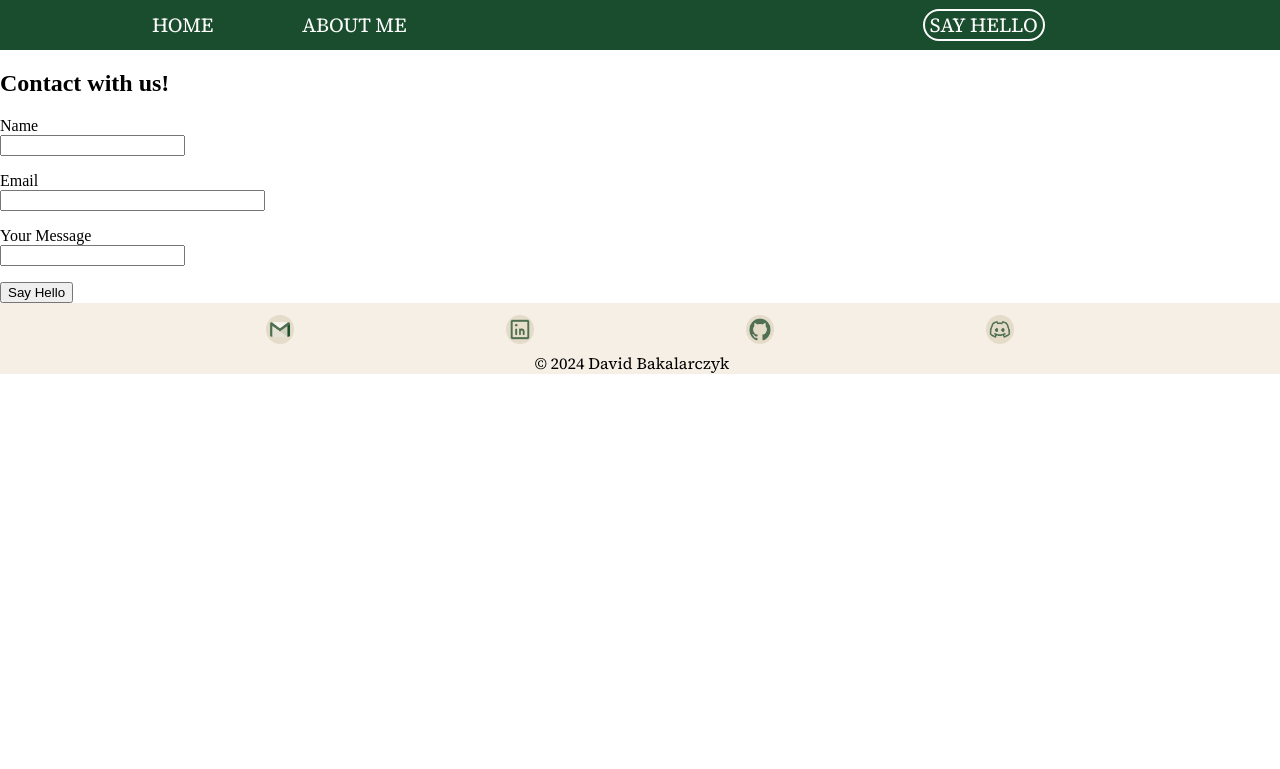
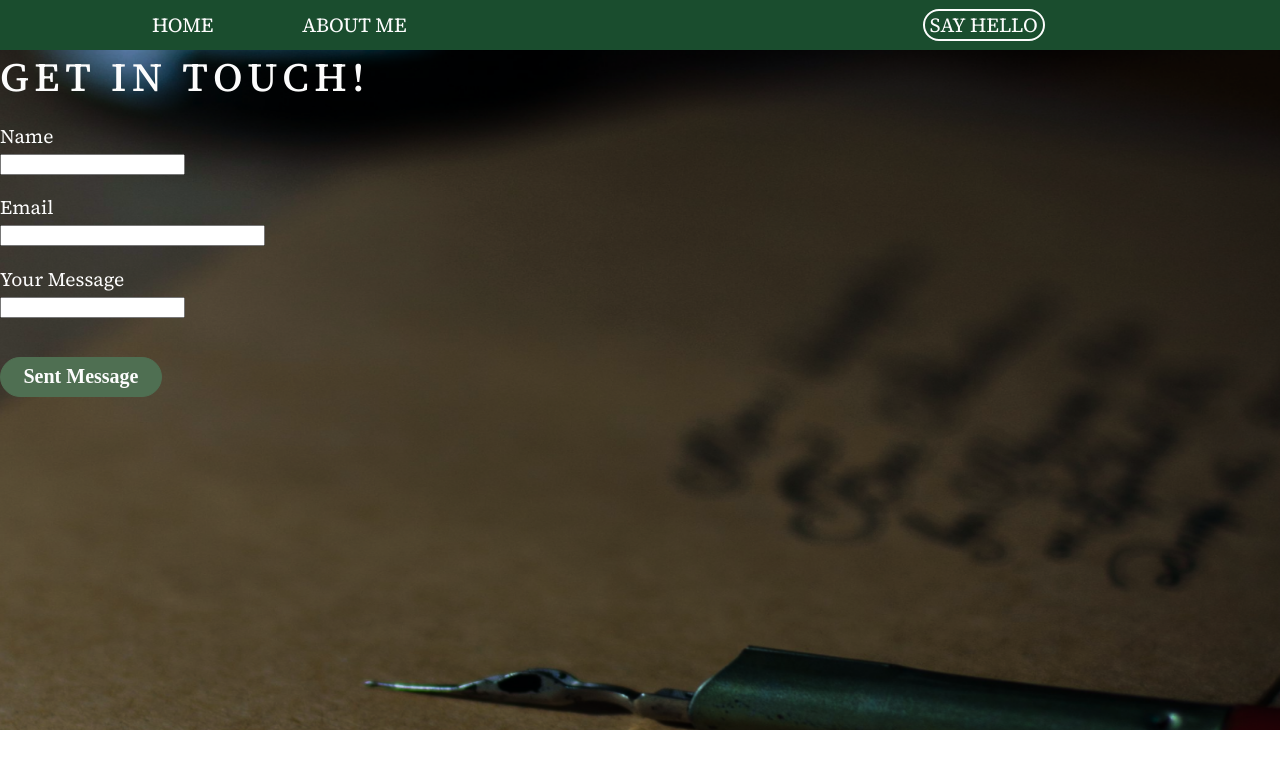
Before and after one commit to HerrDavey/WebsiteOfDataAnalyst, a Flask app: page /say_hello in a window 1280 px wide. Shown: the top 769 px of the page. Run offline with Flask 3, Linux system fonts and the light colour scheme.

Commit message:
DESING IMPROVEMENT: Add styling for scrollbar + improvement the contact page in aestetic

```diff
--- a/forms.py
+++ b/forms.py
@@ -7,4 +7,4 @@ class SayHello(FlaskForm):
     name = StringField(label='Name', validators=[DataRequired()])
     email = StringField(label='Email', validators=[DataRequired(), Email(granular_message=True)])
     message = StringField(label='Your Message')
-    submit = SubmitField(label="Say Hello")
+    submit = SubmitField(label="Sent Message")
--- a/static/styles.css
+++ b/static/styles.css
@@ -7,6 +7,24 @@ body, html {
     padding: 0;
     font-size: 1rem;
 }
+
+/*SCROLLBAR SECTION START*/
+
+::-webkit-scrollbar {
+    width: 10px;
+}
+
+::-webkit-scrollbar-track {
+    background: #E7EEE8;
+}
+
+::-webkit-scrollbar-thumb {
+    background: #94B397;
+    border-radius: 5px;
+}
+
+/*SCROLLBAR SECTION END*/
+
 
 /* NAVBAR SECTION START */
 
@@ -292,3 +310,49 @@ body, html {
     font-weight: 400;
     font-family: "Source Serif 4", serif;
 }
+
+/* CONTACT SECTION START */
+
+.contact-section {
+    background-image: url(./contact_image.png);
+    background-color: #F5EFE6;
+    background-position: center;
+    background-repeat: no-repeat;
+    background-size: 105% 105%;
+    position: relative;
+    height: 42.5rem;
+}
+
+.contact-section h1 {
+    margin: 0;
+    font-family: "Source Serif 4", serif;
+    font-weight: 500;
+    font-size: 2.5rem;
+    color: #FCFCFC;
+    letter-spacing: 0.35rem;
+
+}
+
+.contact-section p {
+    font-family: "Source Serif 4", serif;
+    font-weight: 400;
+    font-size: 1.2rem;
+    color: #FCFCFC;
+}
+
+.button_submit {
+    border: 0.0625rem solid #4F6F52;
+    background-color: #4F6F52;
+    color: #FCFCFC;
+    font-family: nf;
+    font-weight: 600;
+    border-radius: 5.625rem;
+    height: 2.5rem;
+    width: 10.125rem;
+    font-size: 1.25rem;
+    margin-left: 0rem;
+    margin-top: 1.25rem;
+    align-content: center;
+}
+
+/* CONTACT SECTION END */
--- a/templates/say_hello.html
+++ b/templates/say_hello.html
@@ -1,10 +1,9 @@
 {% include 'header.html' %}
 
-<section>
-    <h1>Contact with us!</h1>
+<section class="contact-section">
+    <h1>GET IN TOUCH!</h1>
     <form method="POST" action="{{url_for('home')}}">
         {{form.csrf_token}}
-
         <p>
             {{form.name.label}}
             <br>
@@ -23,7 +22,6 @@
             {{form.message}}
         </p>
 
-        {{form.submit}}
+        {{form.submit(class="button_submit")}}
     </form>
 </section>
-{% include 'footer.html' %}
```
Also changed, not shown: static/contact_image.png (added).
